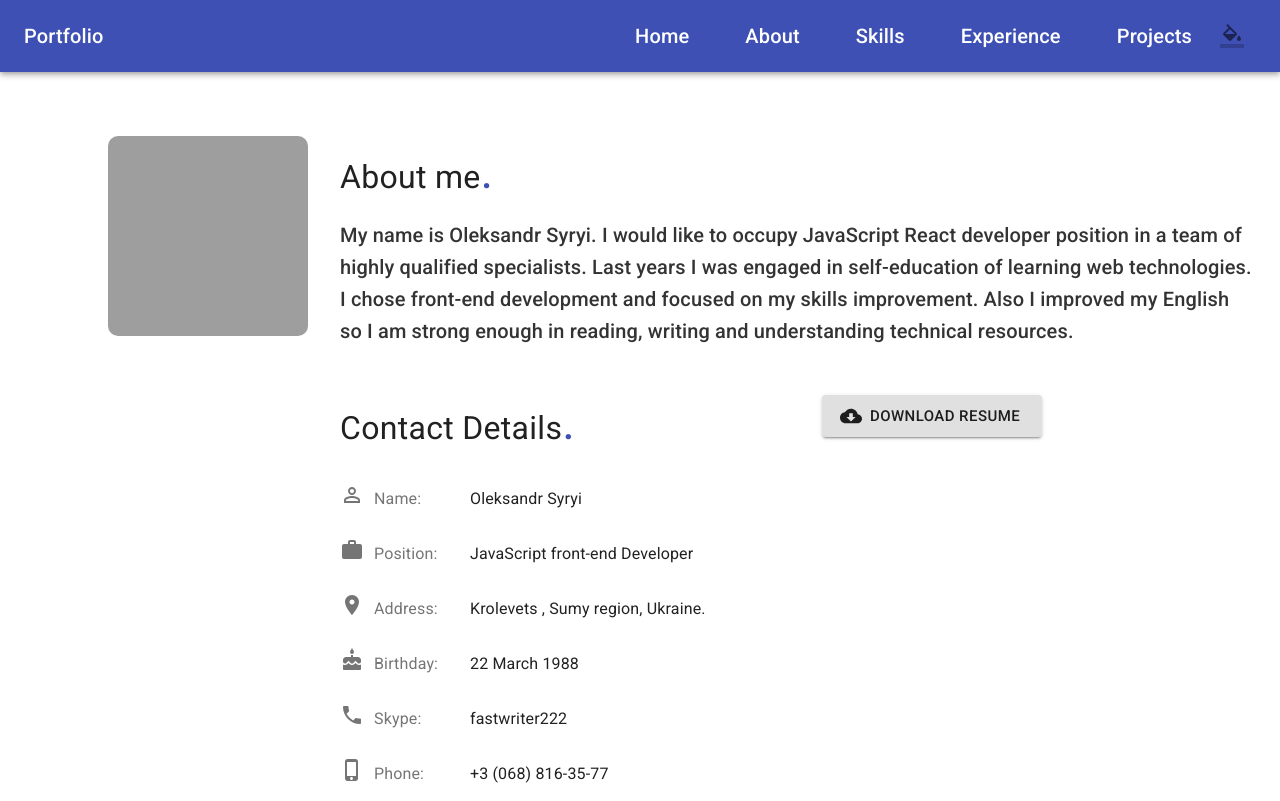
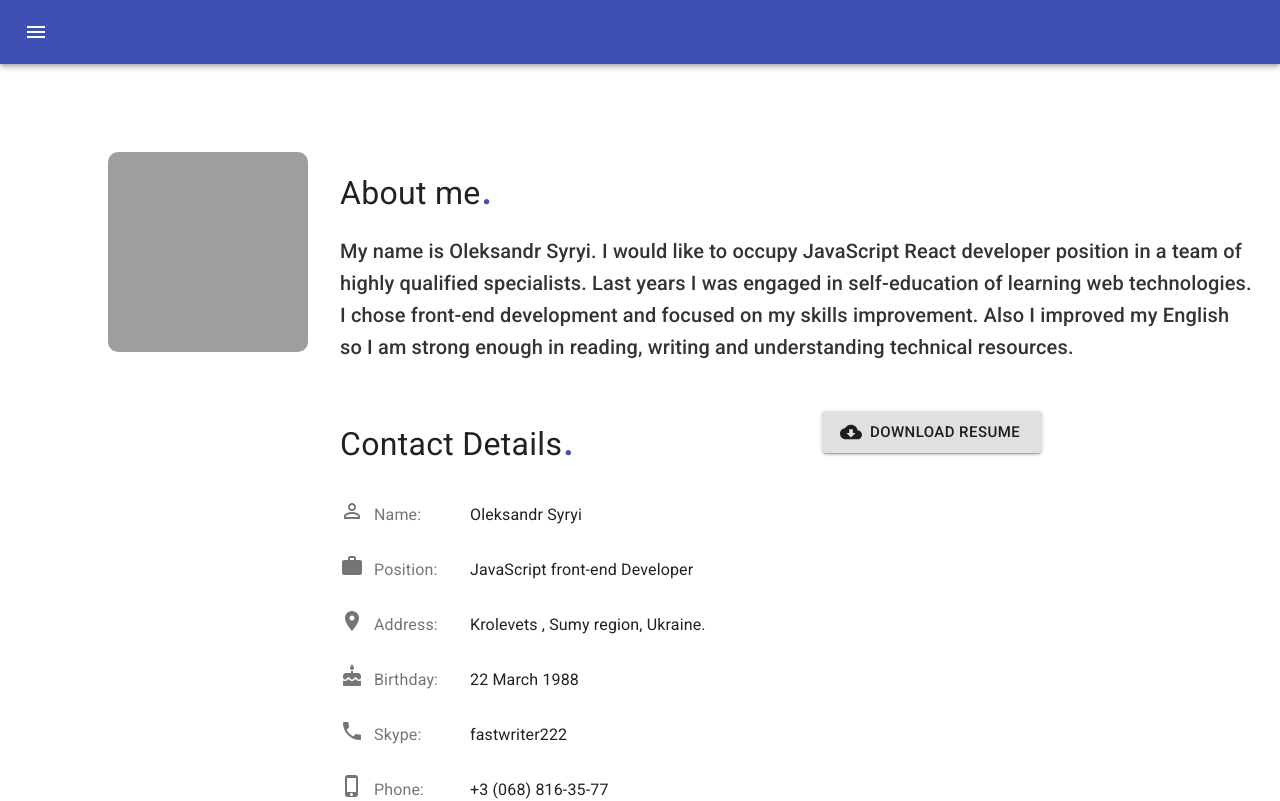
Before and after one commit to theobroma/intelli-start-cv, a React (Create React App) app: page / in a window 1280 px wide. Shown: the top 801 px of the page. Built offline with nearby package versions, Linux system fonts and the light colour scheme; grey boxes are pictures that could not be loaded; what smooth-scroll would draw is missing.

Commit message:
PersistentDrawerLeft

```diff
--- a/package.json
+++ b/package.json
@@ -19,6 +19,7 @@
     "@types/react-redux": "^7.1.24",
     "@types/redux-logger": "^3.0.9",
     "@types/smooth-scroll": "^16.1.1",
+    "clsx": "^1.2.1",
     "notistack": "^1.x",
     "react": "^17.x",
     "react-dom": "^17.x",
--- /dev/null
+++ b/src/@components/AppBar/PersistentDrawerLeft/PersistentDrawerLeft.styles.ts
@@ -0,0 +1,64 @@
+import { makeStyles, Theme } from '@material-ui/core';
+
+const drawerWidth = 240;
+
+export const useStyles = makeStyles((theme: Theme) => ({
+  root: {
+    display: 'flex',
+  },
+  grow: {
+    flexGrow: 1,
+  },
+  appBar: {
+    transition: theme.transitions.create(['margin', 'width'], {
+      easing: theme.transitions.easing.sharp,
+      duration: theme.transitions.duration.leavingScreen,
+    }),
+  },
+  appBarShift: {
+    width: `calc(100% - ${drawerWidth}px)`,
+    marginLeft: drawerWidth,
+    transition: theme.transitions.create(['margin', 'width'], {
+      easing: theme.transitions.easing.easeOut,
+      duration: theme.transitions.duration.enteringScreen,
+    }),
+  },
+  menuButton: {
+    marginRight: theme.spacing(2),
+  },
+  hide: {
+    display: 'none',
+  },
+  drawer: {
+    width: drawerWidth,
+    flexShrink: 0,
+  },
+  drawerPaper: {
+    width: drawerWidth,
+  },
+  drawerHeader: {
+    display: 'flex',
+    alignItems: 'center',
+    padding: theme.spacing(0, 1),
+    // necessary for content to be below app bar
+    ...theme.mixins.toolbar,
+    justifyContent: 'flex-end',
+  },
+  content: {
+    flexGrow: 1,
+    // padding: theme.spacing(3),
+    padding: theme.spacing(3, 0),
+    transition: theme.transitions.create('margin', {
+      easing: theme.transitions.easing.sharp,
+      duration: theme.transitions.duration.leavingScreen,
+    }),
+    marginLeft: -drawerWidth,
+  },
+  contentShift: {
+    transition: theme.transitions.create('margin', {
+      easing: theme.transitions.easing.easeOut,
+      duration: theme.transitions.duration.enteringScreen,
+    }),
+    marginLeft: 0,
+  },
+}));
--- /dev/null
+++ b/src/@components/AppBar/PersistentDrawerLeft/PersistentDrawerLeft.tsx
@@ -0,0 +1,112 @@
+import AppBar from '@material-ui/core/AppBar';
+import Divider from '@material-ui/core/Divider';
+import Drawer from '@material-ui/core/Drawer';
+import IconButton from '@material-ui/core/IconButton';
+import { useTheme } from '@material-ui/core/styles';
+import Toolbar from '@material-ui/core/Toolbar';
+import Typography from '@material-ui/core/Typography';
+import ChevronLeftIcon from '@material-ui/icons/ChevronLeft';
+import ChevronRightIcon from '@material-ui/icons/ChevronRight';
+import MenuIcon from '@material-ui/icons/Menu';
+import SearchIcon from '@material-ui/icons/Search';
+import clsx from 'clsx';
+import React, { useState } from 'react';
+import { useStyles } from './PersistentDrawerLeft.styles';
+
+const PersistentDrawerLeft: React.FC = ({ children }) => {
+  const classes = useStyles();
+  const theme = useTheme();
+  const [open, setOpen] = useState(false);
+  // const [showMobileSearch, setShowMobileSearch] = useState(false);
+
+  const handleDrawerOpen = () => {
+    setOpen(true);
+  };
+
+  const handleDrawerClose = () => {
+    setOpen(false);
+  };
+
+  return (
+    <div
+      className={clsx({
+        [classes.root]: true,
+        'HolyGrail-content': true,
+      })}
+    >
+      <AppBar
+        position="fixed"
+        className={clsx(classes.appBar, {
+          [classes.appBarShift]: open,
+        })}
+      >
+        <Toolbar>
+          <IconButton
+            color="inherit"
+            aria-label="open drawer"
+            onClick={handleDrawerOpen}
+            edge="start"
+            className={clsx(classes.menuButton, open && classes.hide)}
+          >
+            <MenuIcon />
+          </IconButton>
+          {/* <Link
+            to={{ pathname: '/' }}
+            style={{
+              color: 'white',
+              textDecoration: 'none',
+            }}
+          >
+            <Typography variant="h6" noWrap>
+              MovieDB App
+            </Typography>
+          </Link> */}
+          <div className={classes.grow} />
+          {/* <Badges /> */}
+          {/* <IconButton
+            onClick={() => setShowMobileSearch(!showMobileSearch)}
+            color="inherit"
+          >
+            <SearchIcon />
+          </IconButton> */}
+          {/* <ThemeSwitch /> */}
+          {/* <LanguageMenu /> */}
+        </Toolbar>
+        {/* {showMobileSearch && <AppSearch />} */}
+      </AppBar>
+      {/* Drawer */}
+      <Drawer
+        className={classes.drawer}
+        variant="persistent"
+        anchor="left"
+        open={open}
+        classes={{
+          paper: classes.drawerPaper,
+        }}
+      >
+        <div className={classes.drawerHeader}>
+          <IconButton onClick={handleDrawerClose}>
+            {theme.direction === 'ltr' ? (
+              <ChevronLeftIcon />
+            ) : (
+              <ChevronRightIcon />
+            )}
+          </IconButton>
+        </div>
+        <Divider />
+        {/* <NestedList /> */}
+      </Drawer>
+      {/* Main */}
+      <main
+        className={clsx(classes.content, {
+          [classes.contentShift]: open,
+        })}
+      >
+        <div className={classes.drawerHeader} />
+        {children}
+      </main>
+    </div>
+  );
+};
+
+export default PersistentDrawerLeft;
--- /dev/null
+++ b/src/@components/AppBar/PersistentDrawerLeft/index.ts
@@ -0,0 +1 @@
+export { default } from './PersistentDrawerLeft';
--- a/src/@routes/AppLayout.tsx
+++ b/src/@routes/AppLayout.tsx
@@ -1,17 +1,18 @@
 import { Box } from '@material-ui/core';
 import React from 'react';
-import SimpleAppBar from '../@components/AppBar';
+// import SimpleAppBar from '../@components/AppBar';
+import PersistentDrawerLeft from '../@components/AppBar/PersistentDrawerLeft';
 import Footer from '../@components/Footer';
 
 export const AppLayout = ({ children }: { children: React.ReactNode }) => {
   return (
     <div className="HolyGrail">
-      <SimpleAppBar />
-      <main className="HolyGrail-content">
+      {/* <SimpleAppBar /> */}
+      <PersistentDrawerLeft>
         <Box mt={2} mb={2}>
           {children}
         </Box>
-      </main>
+      </PersistentDrawerLeft>
       <Footer />
     </div>
   );
```
Also changed, not shown: 1 other file (tests, documents, lock files or other folders).
